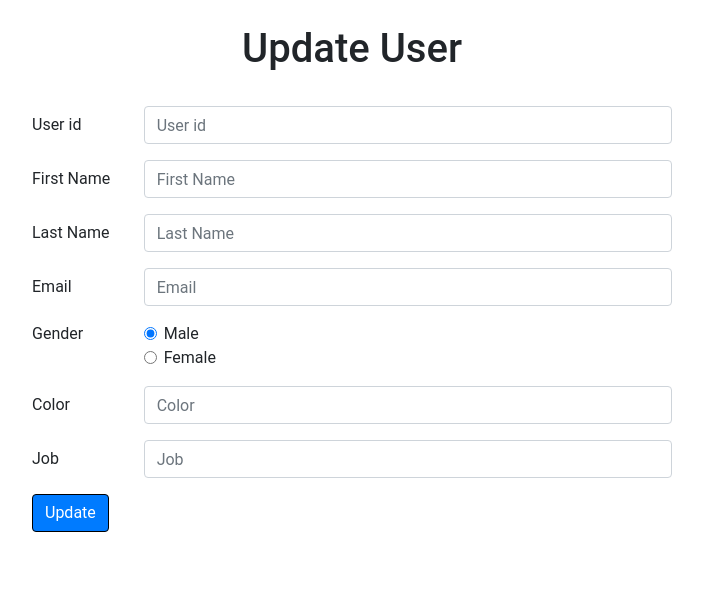
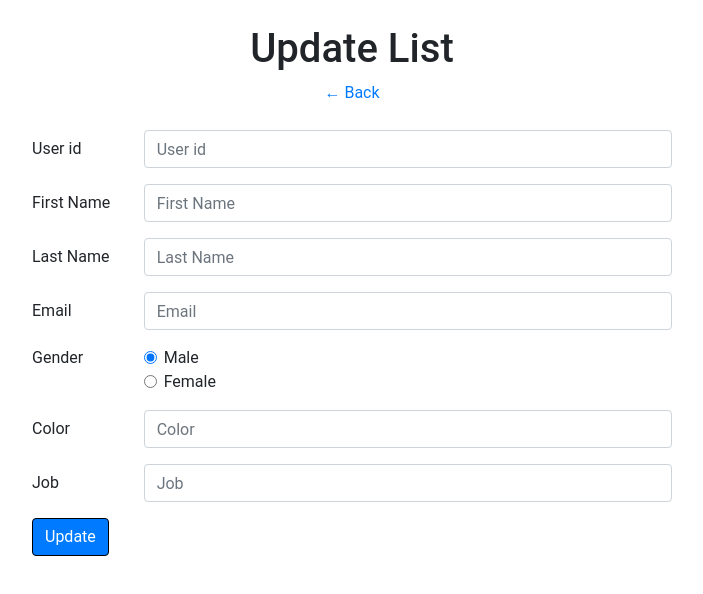
Before and after one commit to KerenShenkar20/group-assignment-5-pre-hackathon-six-minus-one, a website: page client/updateUser.html in a window 1280 px wide. Shown: the whole page, without its empty margins (288-991 px from the left). Drawn offline with nearby package versions, Linux system fonts and the light colour scheme.

Commit message:
add back to index

```diff
--- a/client/updateUser.html
+++ b/client/updateUser.html
@@ -12,8 +12,11 @@
 
 <body>
     <header>
-        <h1>Update User</h1>
-    </header>
+        <h1>Update List</h1>
+        <div class="back">
+            <a href="./index.html">&larr; Back</a>
+        </div>
+      </header>
 
     <main>
         <form>
```
Also changed, not shown: client/userList.html (+4 -1 lines).
